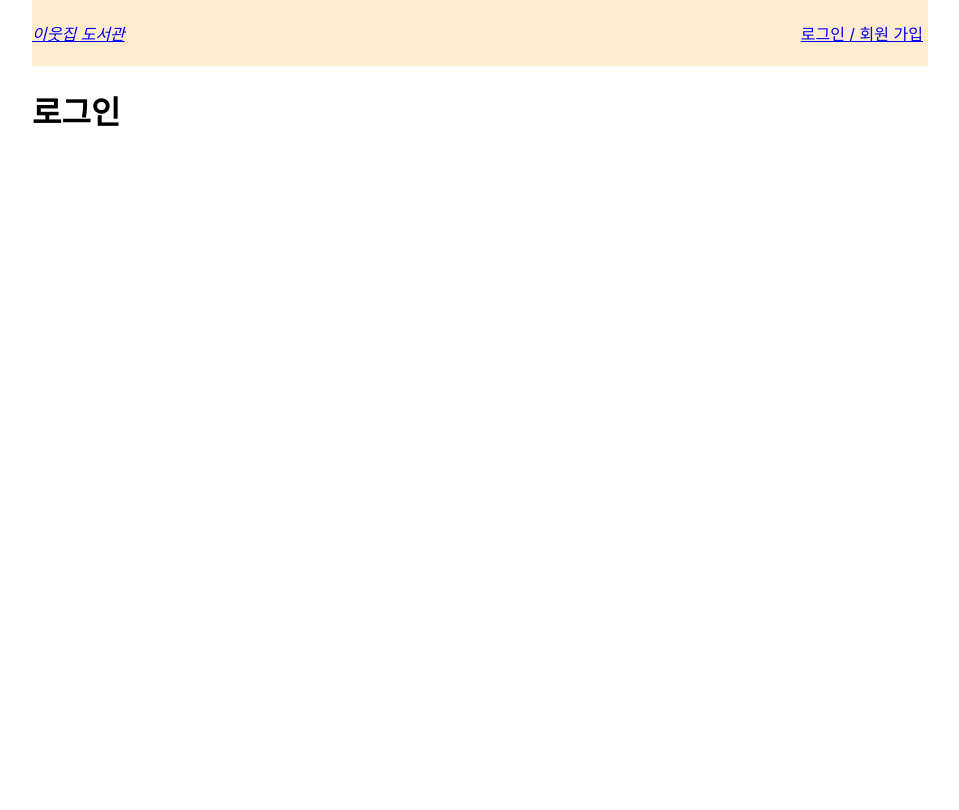
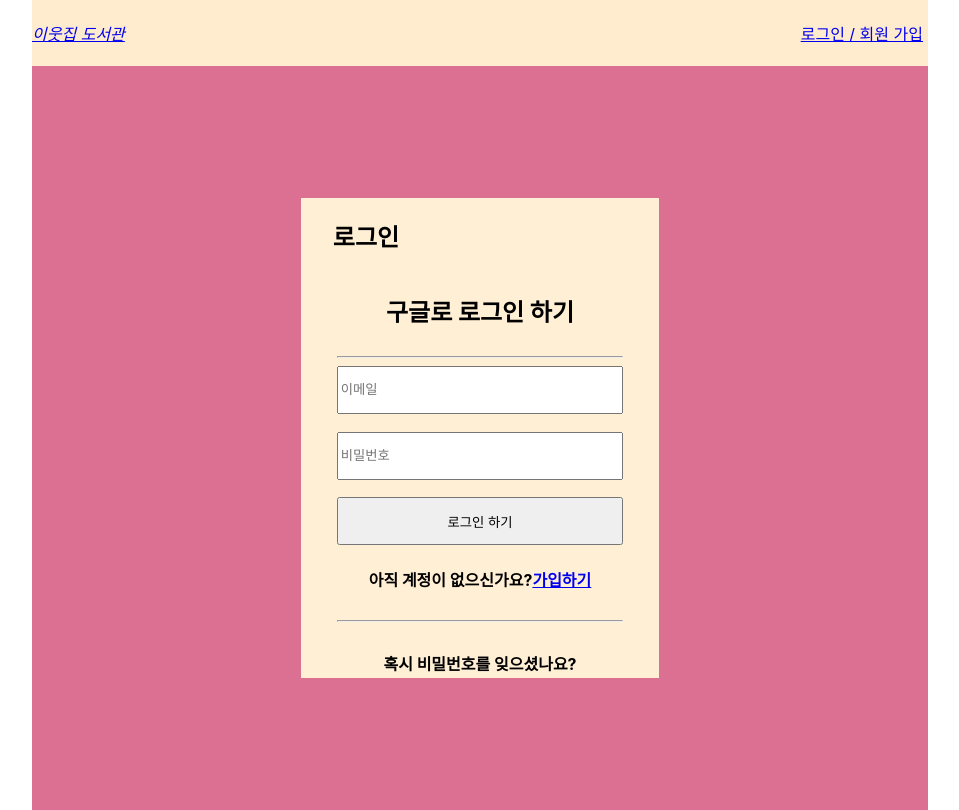
Before and after one commit to neighbor-s-library/front-end, a React (Create React App) app in the folder neighbors_front/: page /login in a window 1280 px wide. Shown: the whole page, without its empty margins (160-1119 px from the left). Built offline with nearby package versions, Linux system fonts and the light colour scheme.

Commit message:
프로토타입 로그인 페이지 구현 완료

```diff
--- a/neighbors_front/src/App.js
+++ b/neighbors_front/src/App.js
@@ -8,6 +8,60 @@ import MyPage from "./components/my_page/my_page";
 
 function App() {
   const data = [
+    {
+      "title" : "나미야 잡화점",
+      "author" : "김영일",
+      "publishing" : "출판사",
+      "image" : "/images/book.png"
+  },
+  {
+      "title" : "나미야 잡화점",
+      "author" : "김영일",
+      "publishing" : "출판사",
+      "image" : "/images/book.png"
+  },
+  {
+      "title" : "나미야 잡화점",
+      "author" : "김영일",
+      "publishing" : "출판사",
+      "image" : "/images/book.png"
+  },
+  {
+      "title" : "나미야 잡화점",
+      "author" : "김영일",
+      "publishing" : "출판사",
+      "image" : "/images/book.png"
+  },
+  {
+      "title" : "나미야 잡화점",
+      "author" : "김영일",
+      "publishing" : "출판사",
+      "image" : "/images/book.png"
+  },
+  {
+      "title" : "나미야 잡화점",
+      "author" : "김영일",
+      "publishing" : "출판사",
+      "image" : "/images/book.png"
+  },
+  {
+      "title" : "나미야 잡화점",
+      "author" : "김영일",
+      "publishing" : "출판사",
+      "image" : "/images/book.png"
+  },
+  {
+      "title" : "나미야 잡화점",
+      "author" : "김영일",
+      "publishing" : "출판사",
+      "image" : "/images/book.png"
+  },
+  {
+      "title" : "나미야 잡화점",
+      "author" : "김영일",
+      "publishing" : "출판사",
+      "image" : "/images/book.png"
+  },
         {
             "title" : "나미야 잡화점",
             "author" : "김영일",
--- a/neighbors_front/src/components/login/login.jsx
+++ b/neighbors_front/src/components/login/login.jsx
@@ -1,6 +1,39 @@
+import styles from "./login.module.css"
+import {useRef} from "react";
+import {Link} from "react-router-dom";
+
 const Login = () => {
+    const emailRef = useRef();
+    const passwordRef = useRef();
+
+    //해야할 일
+    //REST API 메소드 POST를 통해 login 객채 서버로 request 하기
+
+    const onLogin = (event) => {
+        const login = {
+            email: emailRef.current.value || "",
+            password: passwordRef.current.value || ""
+        }
+        event.preventDefault();
+        console.log(login);
+    }
+
     return (
-        <h1>로그인</h1>
+        <div className={styles.container}>
+            <form className={styles.loginForm}>
+                <h2 className={styles.title}>로그인</h2>
+                <div className={styles.test}>
+                <h2 className={styles.google} onClick={() => {console.log("무야호")}}>구글로 로그인 하기</h2>
+                <hr />
+                <input ref={emailRef} type="text" className={styles.input} placeholder="이메일"/>
+                <input ref={passwordRef} type="text" className={styles.input} placeholder="비밀번호"/>
+                <button className={styles.button} type="submit" onClick={onLogin}>로그인 하기</button>
+                <h4>아직 계정이 없으신가요?<Link to="/join">가입하기</Link></h4>
+                <hr />
+                <h4>혹시 비밀번호를 잊으셨나요?</h4>
+                </div>
+            </form>
+        </div>
     )
 }
 
--- a/neighbors_front/src/components/login/login.module.css
+++ b/neighbors_front/src/components/login/login.module.css
@@ -0,0 +1,42 @@
+hr {
+  width: 80%;
+}
+
+.title {
+  margin-left: 2rem;
+}
+
+.google {
+  cursor: pointer;
+}
+
+.container {
+  display: flex;
+  background-color: palevioletred;
+  width: 100%;
+  height: 93vh;
+  justify-content: center;
+  align-items: center;
+}
+
+.test {
+  display: flex;
+  flex-direction: column;
+  align-items: center;
+}
+.loginForm {
+  background-color: papayawhip;
+  width: 40%;
+  height: 30rem;
+}
+
+.input {
+  height: 3rem;
+  width: 80%;
+  margin: 0 0 5% 0;
+}
+
+.button {
+  width: 80%;
+  height: 3rem
+}
```
